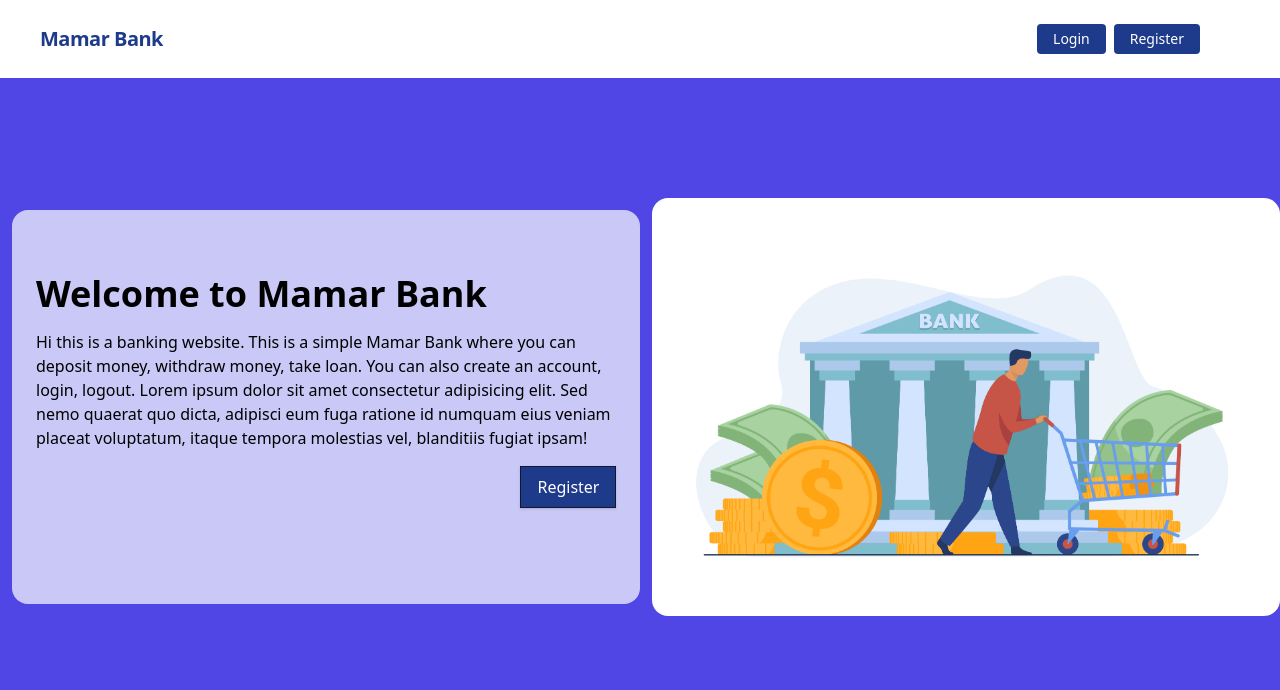
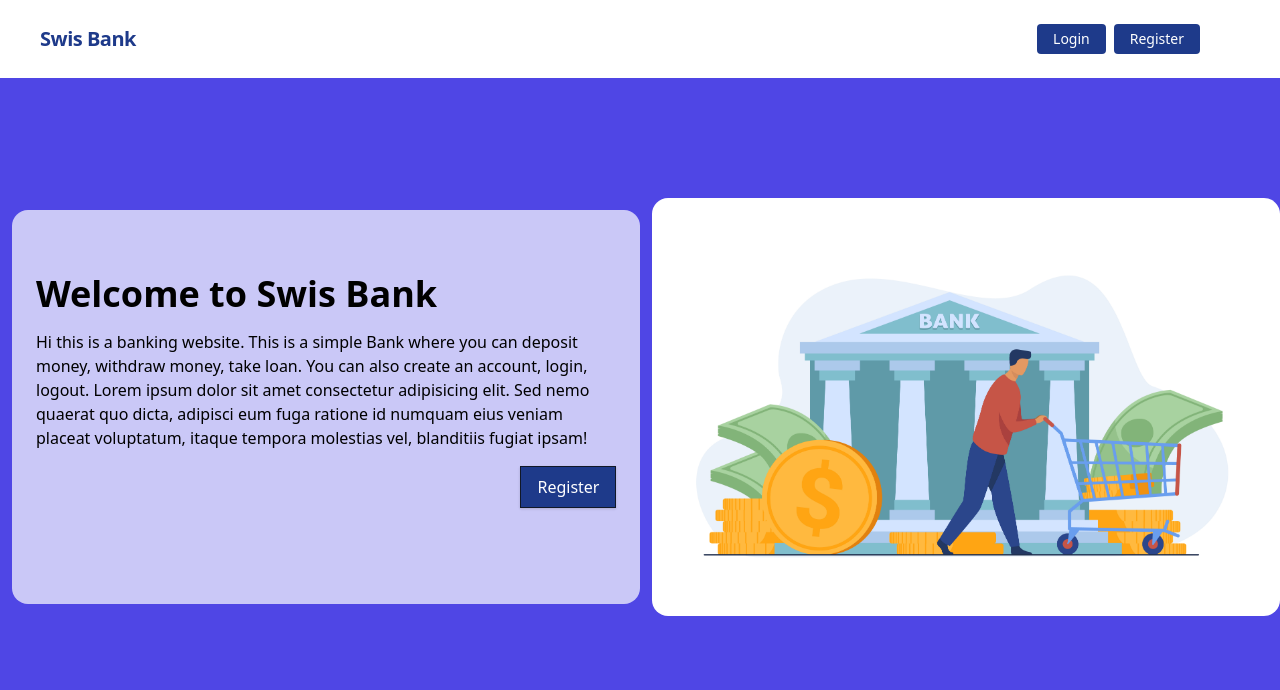
Before and after one commit to Maruf-ult/Bank_management, a Django app: page / in a window 1280 px wide. Shown: the top 690 px of the page. Run offline with Django 5.2, Linux system fonts and the light colour scheme.

Commit message:
design updated

```diff
--- a/core/templates/index.html
+++ b/core/templates/index.html
@@ -5,10 +5,10 @@
 <div class="container mx-auto flex flex-col md:flex-row items-center my-12 md:my-24">
 
     <div class="flex flex-col w-full lg:w-1/2 justify-center items-start pt-12 pb-24 px-6 bg-white rounded-2xl bg-opacity-70 mx-3">
-        <h1 class="font-bold text-4xl my-4">Welcome to Mamar Bank</h1>
+        <h1 class="font-bold text-4xl my-4">Welcome to Swis Bank</h1>
         <p class="leading-normal mb-4">
             Hi this is a banking website.
-            This is a simple Mamar Bank where you can deposit money, withdraw money, take loan. You can also create an account, login, logout. Lorem ipsum dolor sit amet consectetur adipisicing elit. Sed nemo quaerat quo dicta, adipisci eum fuga ratione id numquam eius veniam placeat voluptatum, itaque tempora molestias vel, blanditiis fugiat ipsam!
+            This is a simple Bank where you can deposit money, withdraw money, take loan. You can also create an account, login, logout. Lorem ipsum dolor sit amet consectetur adipisicing elit. Sed nemo quaerat quo dicta, adipisci eum fuga ratione id numquam eius veniam placeat voluptatum, itaque tempora molestias vel, blanditiis fugiat ipsam!
 
         </p>
         <div class="flex justify-end w-full">
--- a/core/templates/navbar.html
+++ b/core/templates/navbar.html
@@ -1,6 +1,6 @@
 <nav class="flex items-center justify-between flex-wrap bg-white p-6 px-10">
     <div class="flex items-center flex-shrink-0 text-white mr-6">
-        <span class="font-semibold text-xl tracking-tight text-blue-900"><a href="/">Mamar Bank</a></span>
+        <span class="font-semibold text-xl tracking-tight text-blue-900"><a href="/">Swis Bank</a></span>
     </div>
     <div class="block lg:hidden">
         <button class="flex items-center px-3 py-2 border rounded text-white border-white-400 hover:text-white hover:border-white">
```
